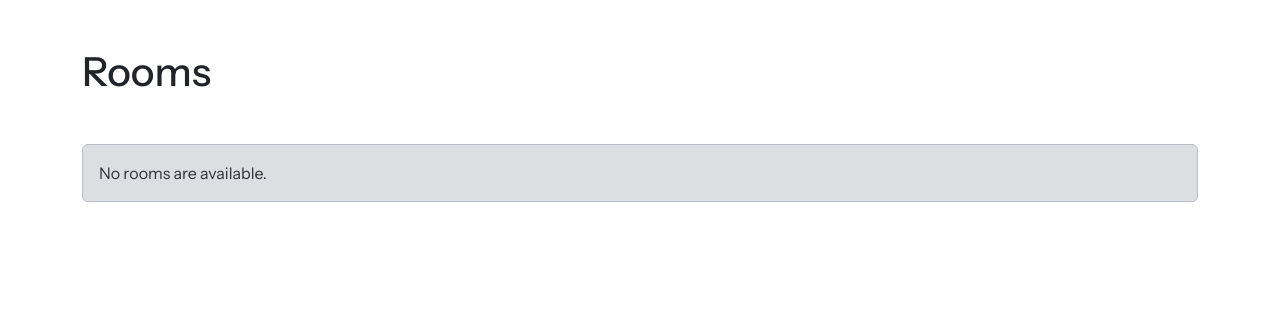
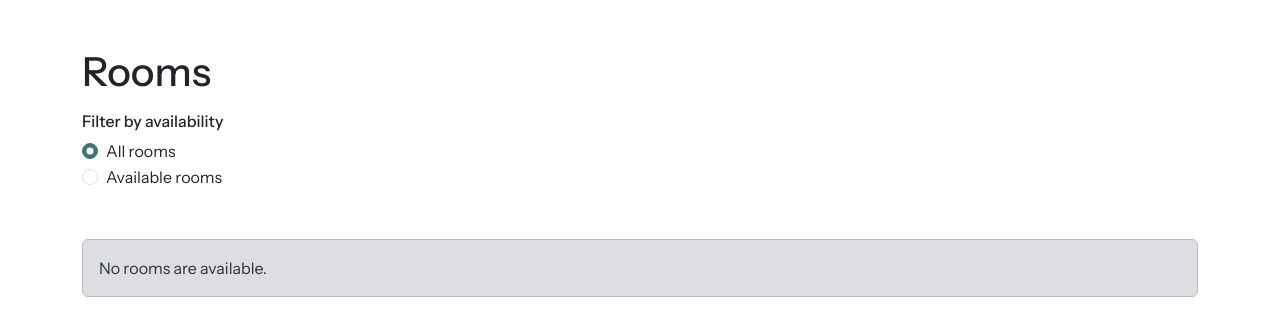
Before and after one commit to readtu/S25ISD1PM, a Django app: page /rooms in a window 1280 px wide. Shown: the part 72-408 px from the top of the page. Run offline with Django 5.2, Linux system fonts and the light colour scheme; data that the repository does not hold is empty; some libraries are stand-ins or nearby versions.

Commit message:
Added filtering enhancements

```diff
--- a/locations_app/templates/locations_app/list_rooms.html
+++ b/locations_app/templates/locations_app/list_rooms.html
@@ -2,9 +2,24 @@
 {% block title %}Rooms{% endblock %}
 {% block body %}
 <section class="container pt-5 pb-0">
-    <div class="d-flex justify-content-between align-items-center">
+    <div class="mb-3 d-flex justify-content-between align-items-center">
         <h1 class="mb-0">Rooms</h1>
     </div>
+    <form class="d-flex gap-5">
+        <fieldset>
+            <legend class="h6">Filter by availability</legend>
+            <div class="form-check">
+                <input class="form-check-input" type="radio" name="availability" id="all" value="all"
+                    {%if not availability%} checked {%endif%} data-refresh>
+                <label class="form-check-label" for="all">All rooms</label>
+            </div>
+            <div class="form-check">
+                <input class="form-check-input" type="radio" name="availability" id="available" value="available"
+                    {%if availability%} checked {%endif%} data-refresh>
+                <label class="form-check-label" for="available">Available rooms</label>
+            </div>
+        </fieldset>
+    </form>
 </section>
 <section class="container py-5">
     {% if rooms %}
--- a/locations_app/views.py
+++ b/locations_app/views.py
@@ -75,8 +75,12 @@ def delete_building(request: HttpRequest, uuid: str) -> HttpResponse:
 @require_GET
 def list_rooms(request: HttpRequest) -> HttpResponse:
     rooms = Room.objects.all()
+    availability = request.GET.get("availability", "all") == "available"
+    if availability:
+        rooms = rooms.filter(available=True, building__available=True)
     return render(request, f"locations_app/{list_rooms.__name__}.html", {
         "rooms": rooms,
+        "availability": availability,
     })
 
 
```
Also changed, not shown: locations_app/templates/locations_app/list_buildings.html (+5 -2 lines).
